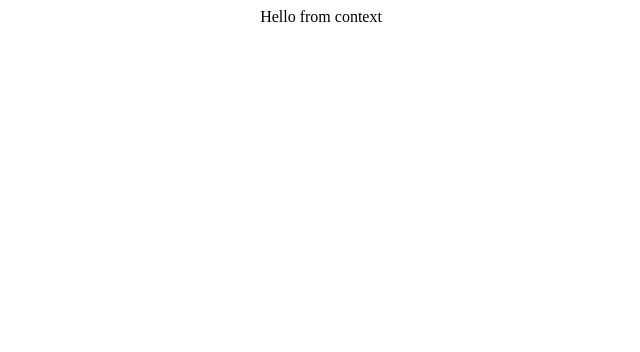
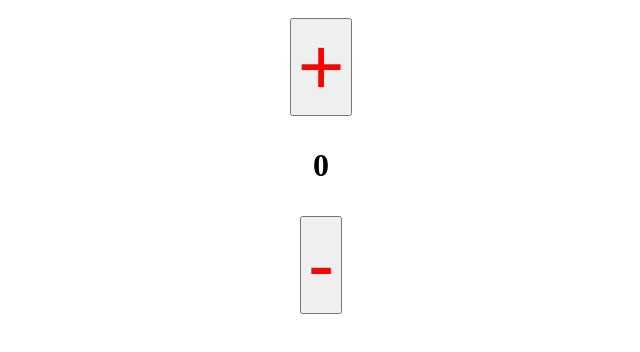
Before and after one commit to DilfaThayyil/ReactLearnings, a React (Vite) app: page / in a window 1280 px wide. Shown: the top 352 px of the page, without its empty margins (319-959 px from the left). Built offline with nearby package versions, Linux system fonts and the light colour scheme.

Commit message:
useCallback code

```diff
--- a/src/App.jsx
+++ b/src/App.jsx
@@ -6,6 +6,7 @@ import Child from "./Child";
 import Parent from "./Parent";
 import Memo from "./Memo";
 import UseContextParent from "./useContextParent";
+import Counterr from "./useCallback";
 
 function App(){
   // console.log('from parent')
@@ -28,7 +29,7 @@ function App(){
 
   return (
   <>
-    <UseContextParent/>
+    <Counterr/>
   </>
 
   )
--- a/src/useCallback.jsx
+++ b/src/useCallback.jsx
@@ -1,9 +1,23 @@
 import { useCallback, useState } from "react";
 
-const [count,setCount] = useState(0)
+const Counterr = ()=> {
+    const [count, setCount] = useState(0);
 
-const increment = useCallback(()=>{
-    setCount(count => count+1)
-},[count])
+    const Increment = useCallback(() => {
+        setCount(prevCount => prevCount + 1);
+    }, []);
 
-export default increment
+    const Decrement = useCallback(() => {
+        setCount(prevCount => prevCount - 1);
+    }, []);
+
+    return (
+        <div>
+            <button onClick={Increment}>+</button>
+            <h1>{count}</h1>
+            <button onClick={Decrement}>-</button>
+        </div>
+    );
+}
+
+export default Counterr;
```
Also changed, not shown: src/useContextChild.jsx (added).
